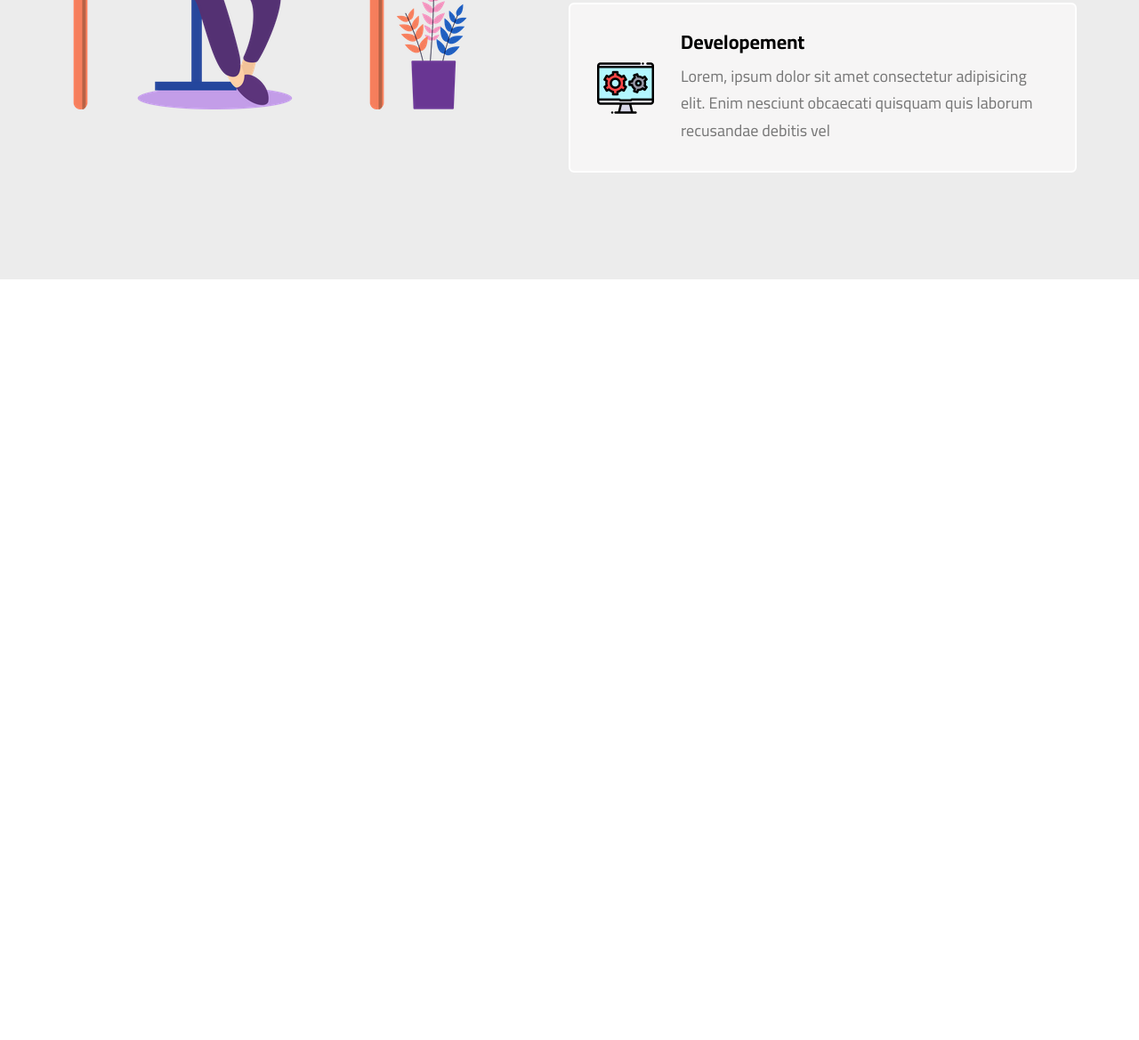
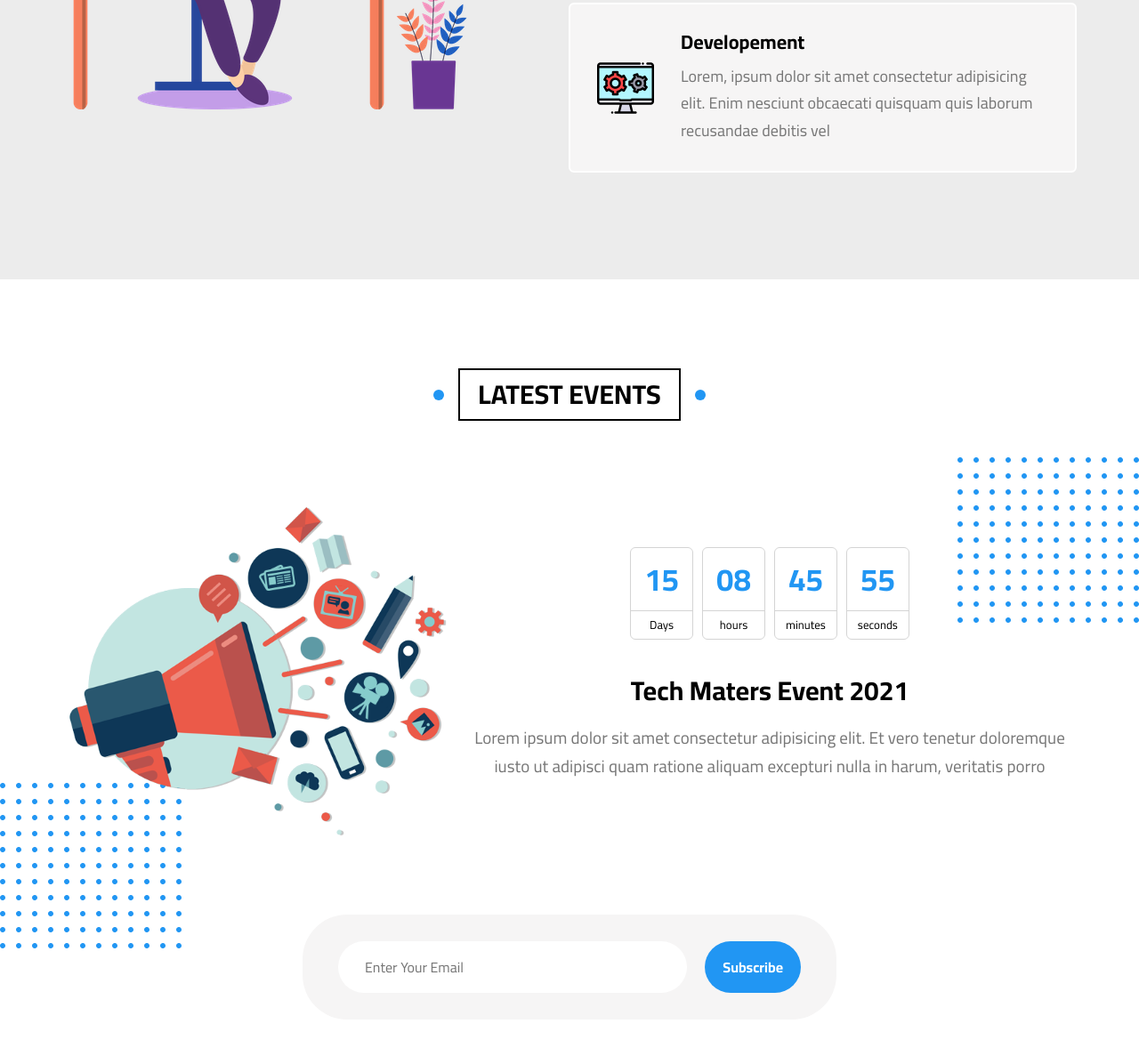
Before and after one commit to elmegharbel-3/elzero_pr_3, a plain HTML site: page index.html in a window 1280 px wide. Shown: the part 8852-10021 px from the top of the page at 89% size. Before the commit the page ends 9166 px from the top, so only its background shows below. Drawn offline with Linux system fonts and the light colour scheme.

Commit message:
Events section is added

```diff
--- a/css/style.css
+++ b/css/style.css
@@ -940,3 +940,131 @@ a {
     margin: 10px 0 0;
 }
 /* End How It Works */
+/* Start Events */
+.events {
+    padding: var(--section-padding) 0;
+    position: relative;
+}
+.events .dots {
+    background-image: url(../images/dots.png);
+    width: 204px;
+    height: 186px;
+    position: absolute;
+    z-index: -1;
+}
+.dots.up {
+    right: 0;
+    top: 200px;
+}
+.dots.down {
+    left: 0;
+    bottom: 200px;
+}
+.events .container {
+    display: flex;
+    flex-wrap: wrap;
+    align-items: center;
+    position: relative;
+}
+.events .container img {
+    max-width: 450px;
+}
+@media (max-width: 991px) {
+    .events .container img {
+        display: none;
+    }
+}
+.events .container .info {
+    flex: 1;
+}
+.events .container .info .time {
+    display: flex;
+    text-align: center;
+    justify-content: center;
+    gap: 10px;
+}
+.events .container .info .time .unit {
+    border: 1px solid #d4d4d4;
+    border-radius: 6px;
+    transition: var(--duration);
+}
+.events .container .info .time .unit:hover {
+    border-color: var(--main-color);
+}
+.events .container .info .time .unit span {
+    display: block;
+}
+.events .container .info .time .unit span:first-child {
+    color: var(--main-color);
+    font-size: 35px;
+    font-weight: bold;
+    border-bottom: 1px solid #d4d4d4;
+    width: 100%;
+    padding: 15px;
+    transition: var(--duration);
+}
+.events .container .info .time .unit:hover span:first-child {
+    border-color: var(--main-color);
+}
+.events .container .info .time .unit span:last-child {
+    padding: 8px 5px;
+    font-size: 13px;
+    text-align: center;
+}
+.events .container .info h2 {
+    text-align: center;
+    margin: 40px 0 0;
+    font-size: 30px;
+}
+.events .container .info p {
+    color: #777;
+    line-height: 32.3px;
+    font-size: 19px;
+    text-align: center;
+    margin: 19px 0;
+}
+.events .container .subscribe {
+    min-width: 100%;
+    margin-top: 50px;
+}
+.events .container .subscribe form {
+    background-color: #f6f5f5;
+    width: 600px;
+    padding: 30px 40px;
+    border-radius: 50px;
+    margin: 20px auto;
+    display: flex;
+    gap: 20px;
+}
+.events .container .subscribe form input[type="email"] {
+    border: none;
+    outline: none;
+    padding: 20px 30px;
+    border-radius: 50px;
+    flex: 1;
+}
+.events .container .subscribe form input[type="submit"] {
+    background-color: var(--main-color);
+    color: white;
+    padding: 10px 20px;
+    border-radius: 50px;
+    border: none;
+    font-weight: bold;
+}
+@media (max-width: 767px) {
+    .events .container .subscribe form {
+        border-radius: 0;
+        flex-direction: column;
+        max-width: 100%;
+        padding: 20px;
+    }
+    .events .container .subscribe form input[type="email"] {
+        border-radius: 0;
+    }
+    .events .container .subscribe form input[type="submit"] {
+        border-radius: 0;
+        flex: 1;
+        padding: 20px;
+    }
+}
+/* End Events */
--- a/index.html
+++ b/index.html
@@ -572,5 +572,46 @@
         </div>
     </div>
     <!-- End How It works -->
+    <!-- Start Events -->
+    <div class="events" id="events">
+        <div class="dots up"></div>
+        <div class="dots down"></div>
+        <h3 class="main-title">Latest Events</h3>
+        <div class="container">
+            <img src="images/events.png" alt="">
+            <div class="info">
+                <div class="time">
+                    <div class="unit">
+                        <span>15</span>
+                        <span>Days</span>
+                    </div>
+                    <div class="unit">
+                        <span>08</span>
+                        <span>hours</span>
+                    </div>
+                    <div class="unit">
+                        <span>45</span>
+                        <span>minutes</span>
+                    </div>
+                    <div class="unit">
+                        <span>55</span>
+                        <span>seconds</span>
+                    </div>
+                </div>
+                <h2>Tech Maters Event 2021</h2>
+                <p>
+                    Lorem ipsum dolor sit amet consectetur adipisicing elit. Et vero tenetur doloremque iusto ut adipisci quam
+                    ratione aliquam excepturi nulla in harum, veritatis porro
+                </p>
+            </div>
+            <div class="subscribe">
+                <form action="">
+                    <input type="email" placeholder="Enter Your Email">
+                    <input type="submit" value="Subscribe">
+                </form>
+            </div>
+        </div>
+    </div>
+    <!-- End Events -->
 </body>
 </html>
```
